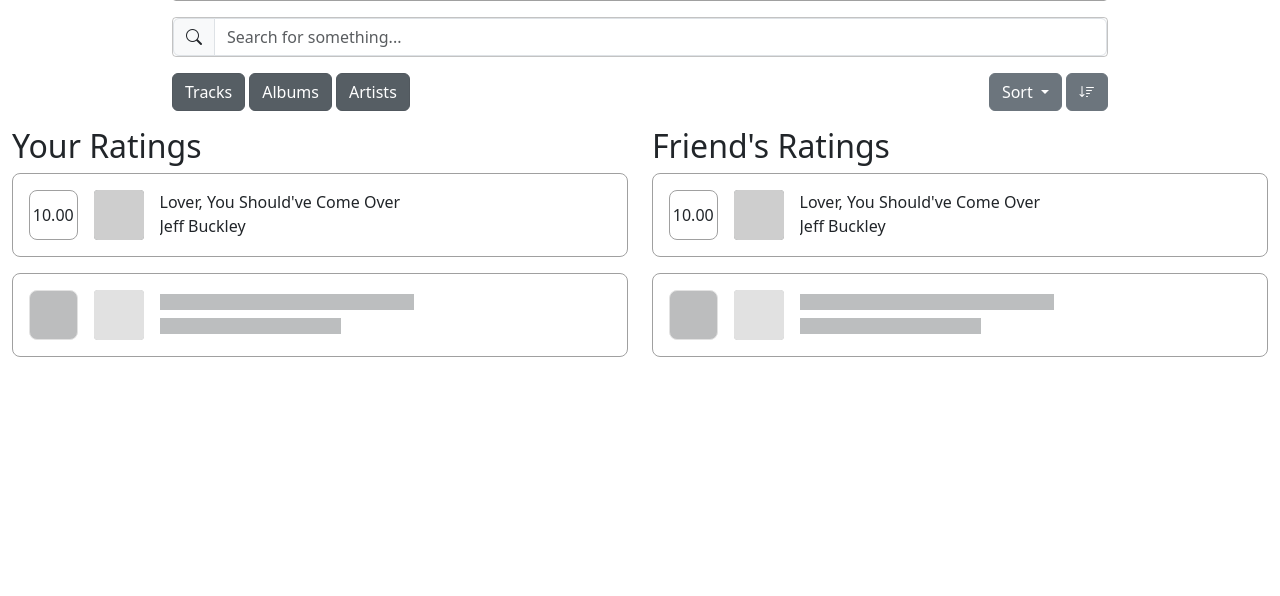
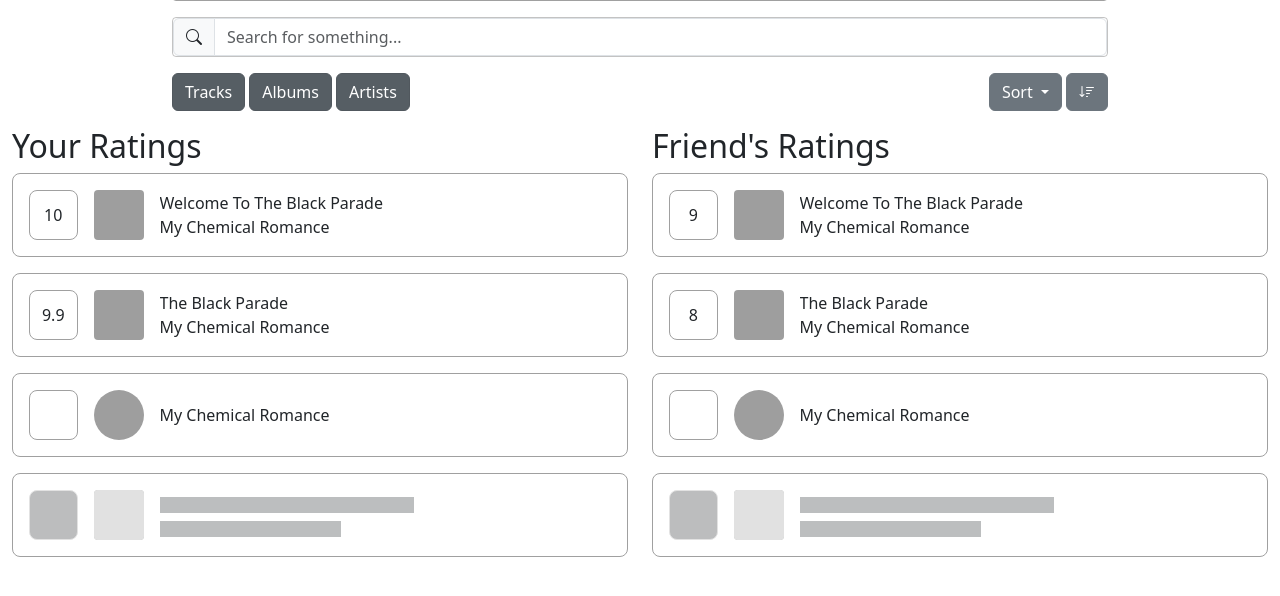
Before and after one commit to enqinghayashi/Rankd-Music_Rating_Application, a Flask app: page /compare_scores in a window 1280 px wide. Shown: the part 183-779 px from the top of the page. Run offline with Flask 3, Linux system fonts and the light colour scheme; grey boxes are pictures that could not be loaded.

Commit message:
added jinja to scores and compare_scores to create items from flask data to improve scalability

```diff
--- a/app/routes.py
+++ b/app/routes.py
@@ -9,7 +9,33 @@ def index():
 
 @app.route('/scores')
 def scores():
-  return render_template("scores.html", title="Scores")
+  items = [
+    {
+      "id": "",
+      "type": "track",
+      "title": "Welcome To The Black Parade",
+      "creator": "My Chemical Romance",
+      "img_url": "https://i.scdn.co/image/ab67616d0000485117f77fab7e8f18d5f9fee4a1",
+      "score": "10"
+    },
+    {
+      "id": "",
+      "type": "album",
+      "title": "The Black Parade",
+      "creator": "My Chemical Romance",
+      "img_url": "https://i.scdn.co/image/ab67616d0000485117f77fab7e8f18d5f9fee4a1",
+      "score": "9.9"
+    },
+    {
+      "id": "",
+      "type": "artist",
+      "title": "My Chemical Romance",
+      "creator": "My Chemical Romance",
+      "img_url": 'https://i.scdn.co/image/ab6761610000f1789c00ad0308287b38b8fdabc2',
+      "score": ""
+    }
+  ]
+  return render_template("scores.html", title="Scores", items=items)
 
 @app.route('/stats')
 def stats():
@@ -17,7 +43,59 @@ def stats():
 
 @app.route('/compare_scores')
 def compare_scores():
-  return render_template("compare_scores.html", title="Compare Scores")
+  my_items = [
+    {
+      "id": "",
+      "type": "track",
+      "title": "Welcome To The Black Parade",
+      "creator": "My Chemical Romance",
+      "img_url": "https://i.scdn.co/image/ab67616d0000485117f77fab7e8f18d5f9fee4a1",
+      "score": "10"
+    },
+    {
+      "id": "",
+      "type": "album",
+      "title": "The Black Parade",
+      "creator": "My Chemical Romance",
+      "img_url": "https://i.scdn.co/image/ab67616d0000485117f77fab7e8f18d5f9fee4a1",
+      "score": "9.9"
+    },
+    {
+      "id": "",
+      "type": "artist",
+      "title": "My Chemical Romance",
+      "creator": "My Chemical Romance",
+      "img_url": 'https://i.scdn.co/image/ab6761610000f1789c00ad0308287b38b8fdabc2',
+      "score": ""
+    }
+  ]
+  friend_items = [
+    {
+      "id": "",
+      "type": "track",
+      "title": "Welcome To The Black Parade",
+      "creator": "My Chemical Romance",
+      "img_url": "https://i.scdn.co/image/ab67616d0000485117f77fab7e8f18d5f9fee4a1",
+      "score": "9"
+    },
+    {
+      "id": "",
+      "type": "album",
+      "title": "The Black Parade",
+      "creator": "My Chemical Romance",
+      "img_url": "https://i.scdn.co/image/ab67616d0000485117f77fab7e8f18d5f9fee4a1",
+      "score": "8"
+    },
+    {
+      "id": "",
+      "type": "artist",
+      "title": "My Chemical Romance",
+      "creator": "My Chemical Romance",
+      "img_url": 'https://i.scdn.co/image/ab6761610000f1789c00ad0308287b38b8fdabc2',
+      "score": ""
+    }
+  ]
+  return render_template("compare_scores.html", title="Compare Scores", my_items=my_items, friend_items=friend_items)
 
 @app.route('/compare_stats')
 def compare_stats():
--- a/app/static/item.css
+++ b/app/static/item.css
@@ -27,13 +27,18 @@
 .item-img {
   height: 50px;
   aspect-ratio: 1/1;
+  margin-right: 1rem;
   border-radius: 0.25rem;
-  margin-right: 1rem;
+}
+
+.item-type-artist .item-img {
+  border-radius: 50%;
 }
 
 .item-desc {
   display: flex;
   flex-direction: column;
+  justify-content: center;
   align-items: start;
   margin-right: 1rem;
   overflow: hidden;
--- a/app/templates/compare_scores.html
+++ b/app/templates/compare_scores.html
@@ -51,14 +51,18 @@
     <div id="user-scores" class="user-scores col-lg-6 d-none d-lg-block">
       <h2 class="compare-section-title">Your Ratings</h2>
       <div class="saved-scores d-flex flex-column align-items-center mb-3 overflow-auto">
-        <div class="item">
-          <div class="item-score col-2 col-lg-1">10.00</div>
-          <img src="..." class="item-img placeholder" alt="...">
+        {% for item in my_items %}
+        <div class="item item-type-{{ item.type }}">
+          <div class="item-score col-2 col-lg-1">{{ item.score }}</div>
+          <img class="item-img" src="{{ item.img_url }}" alt="...">
           <div class="item-desc col">
-            <p class="item-title">Lover, You Should've Come Over</p>
-            <p class="item-creator">Jeff Buckley</p>
+            <p class="item-title">{{ item.title }}</p>
+            {% if item.type != 'artist' %}
+            <p class="item-creator">{{ item.creator }}</p>
+            {% endif %}
           </div>
         </div>
+        {% endfor %}
         <div class="item placeholder-glow">
           <div class="item-score col-2 col-lg-1 placeholder"></div>
           <img src="..." class="item-img placeholder" alt="...">
@@ -72,14 +76,18 @@
     <div id="friend-scores" class="friend-scores col col-lg-6">
       <h2 class="compare-section-title"><span class="friend-name">Friend</span>'s Ratings</h2>
       <div class="saved-scores d-flex flex-column align-items-center mb-3 overflow-auto">
-        <div class="item">
-          <div class="item-score col-2 col-lg-1">10.00</div>
-          <img src="..." class="item-img placeholder" alt="...">
+        {% for item in friend_items %}
+        <div class="item item-type-{{ item.type }}">
+          <div class="item-score col-2 col-lg-1">{{ item.score }}</div>
+          <img class="item-img" src="{{ item.img_url }}" alt="...">
           <div class="item-desc col">
-            <p class="item-title">Lover, You Should've Come Over</p>
-            <p class="item-creator">Jeff Buckley</p>
+            <p class="item-title">{{ item.title }}</p>
+            {% if item.type != 'artist' %}
+            <p class="item-creator">{{ item.creator }}</p>
+            {% endif %}
           </div>
         </div>
+        {% endfor %}
         <div class="item placeholder-glow">
           <div class="item-score col-2 col-lg-1 placeholder"></div>
           <img src="..." class="item-img placeholder" alt="...">
```
Also changed, not shown: app/templates/scores.html (+9 -5 lines), example_data.js (added, +100 -0 lines).
